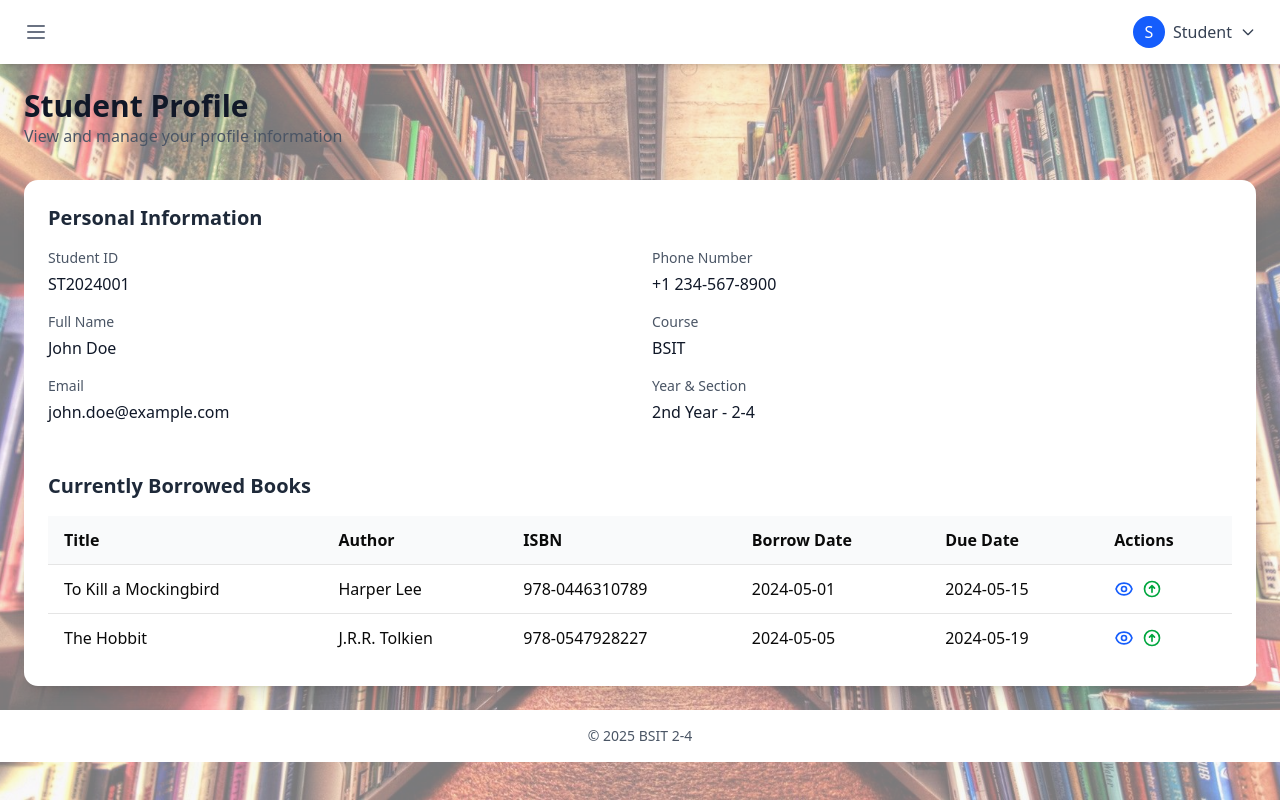
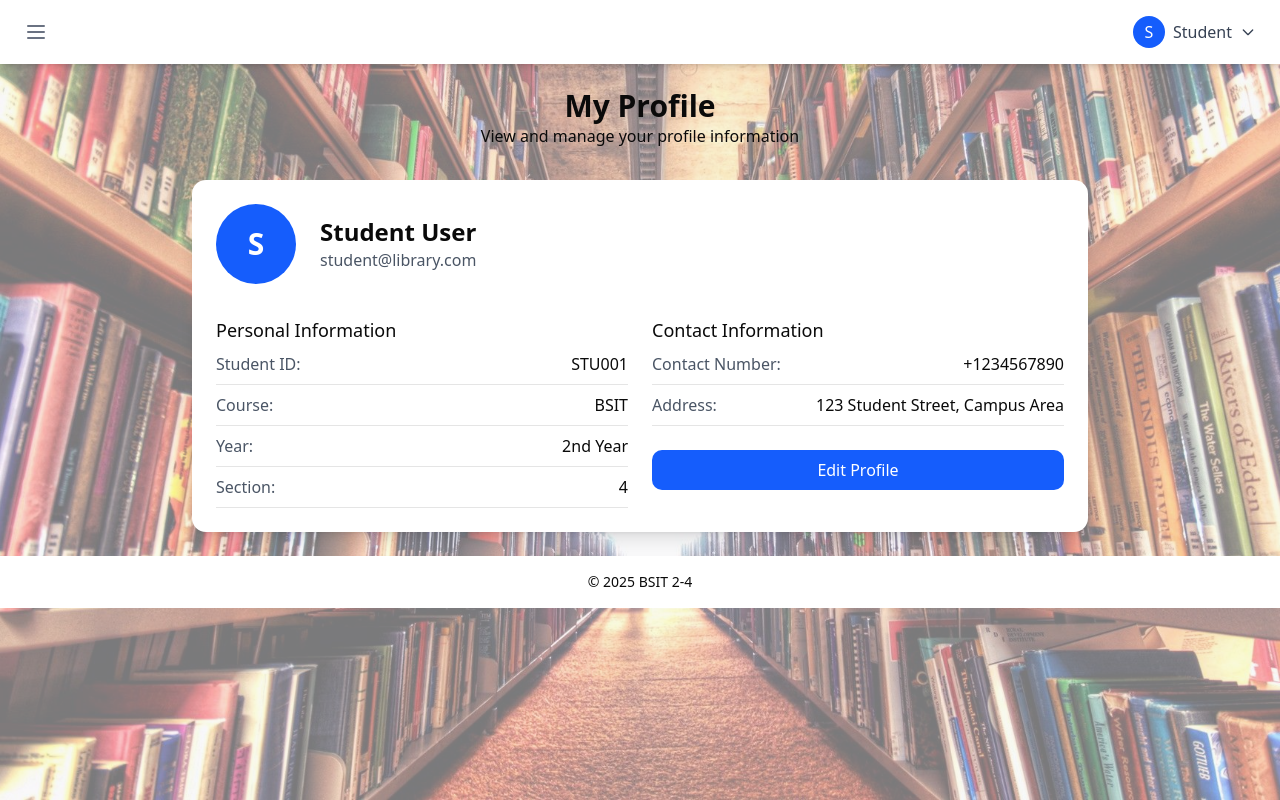
Before and after one commit to rheann04/library_management_system, a Next.js app in the folder library-frontend/: page /student/profile in a window 1280 px wide. Built offline with nearby package versions, Linux system fonts and the light colour scheme.

Commit message:
Refactor layout components across Admin and Student pages to enhance text visibility and alignment. Update footer text color for consistency and improve styling in the Student Profile page for better user experience.

```diff
--- a/library-frontend/app/admin/books/page.js
+++ b/library-frontend/app/admin/books/page.js
@@ -161,9 +161,9 @@ export default function BooksPage() {
 
   return (
     <>
-      <div className="mb-8 text-black">
+      <div className="mb-8 text-black flex flex-col items-center">
         <h1 className="text-3xl font-semibold">Books Management</h1>
-        <p className="text-black/70">Manage your library's book collection</p>
+        <p className="text-black">Manage your library's book collection</p>
       </div>
 
       <div className="bg-white rounded-xl shadow-lg p-6 text-black">
--- a/library-frontend/app/admin/dashboard/page.js
+++ b/library-frontend/app/admin/dashboard/page.js
@@ -11,9 +11,9 @@ export default function AdminDashboard() {
 
   return (
     <>
-      <div className="mb-8">
-        <h1 className="text-3xl font-semibold text-gray-800">Dashboard</h1>
-        <p className="text-gray-600">Welcome back, Admin</p>
+      <div className="mb-8 flex flex-col items-center">
+        <h1 className="text-3xl font-semibold">Dashboard</h1>
+        <p className="text-black">Welcome back!, Admin</p>
       </div>
 
       {/* Statistics Cards */}
--- a/library-frontend/app/admin/students/page.js
+++ b/library-frontend/app/admin/students/page.js
@@ -185,9 +185,9 @@ export default function StudentsPage() {
 
   return (
     <>
-      <div className="mb-8 text-black">
+      <div className="mb-8 text-black flex flex-col items-center">
         <h1 className="text-3xl font-semibold">Students Management</h1>
-        <p className="text-black/70">Manage student accounts and borrowing records</p>
+        <p className="text-black">Manage student accounts and borrowing records</p>
       </div>
 
       <div className="bg-white rounded-xl shadow-lg p-6 text-black">
--- a/library-frontend/app/components/AdminLayout.js
+++ b/library-frontend/app/components/AdminLayout.js
@@ -96,7 +96,7 @@ export default function AdminLayout({ children }) {
         </main>
 
         {/* Footer */}
-        <div className="p-4 text-center text-gray-600 text-sm opacity-100 relative z-20 bg-white">
+        <div className="p-4 text-center text-black-600 text-sm opacity-100 relative z-20 bg-white">
           © 2025 BSIT 2-4
         </div>
       </div>
--- a/library-frontend/app/components/StudentDropdown.js
+++ b/library-frontend/app/components/StudentDropdown.js
@@ -49,7 +49,7 @@ export default function StudentDropdown({ isOpen, onClose }) {
 
         <button
           onClick={handleLogout}
-          className="w-full text-left px-4 py-2 hover:bg-gray-100 rounded-lg flex items-center space-x-2 text-red-600"
+          className="w-full text-left px-4 py-2 hover:bg-gray-100 rounded-lg flex items-center space-x-2 text-black-600"
         >
           <svg className="w-5 h-5" fill="none" stroke="currentColor" viewBox="0 0 24 24">
             <path strokeLinecap="round" strokeLinejoin="round" strokeWidth="2" d="M17 16l4-4m0 0l-4-4m4 4H7m6 4v1a3 3 0 01-3 3H6a3 3 0 01-3-3V7a3 3 0 013-3h4a3 3 0 013 3v1" />
--- a/library-frontend/app/components/StudentLayout.js
+++ b/library-frontend/app/components/StudentLayout.js
@@ -80,7 +80,7 @@ export default function StudentLayout({ children }) {
         </main>
 
         {/* Footer */}
-        <div className="p-4 text-center text-gray-600 text-sm opacity-100 relative z-20 bg-white">
+        <div className="p-4 text-center text-black-600 text-sm opacity-100 relative z-20 bg-white">
           © 2025 BSIT 2-4
         </div>
       </div>
--- /dev/null
+++ b/library-frontend/app/student/borrowed-books/page.js
@@ -0,0 +1,120 @@
+"use client";
+
+import StudentLayout from '../../components/StudentLayout';
+
+export default function BorrowedBooks() {
+  // Sample borrowed books data - in a real app, this would come from an API or database
+  const borrowedBooks = [
+    {
+      id: 1,
+      title: 'To Kill a Mockingbird',
+      author: 'Harper Lee',
+      isbn: '978-0446310789',
+      borrowDate: '2024-05-01',
+      dueDate: '2024-05-15',
+      status: 'On Time'
+    },
+    {
+      id: 2,
+      title: 'The Hobbit',
+      author: 'J.R.R. Tolkien',
+      isbn: '978-0547928227',
+      borrowDate: '2024-05-05',
+      dueDate: '2024-05-19',
+      status: 'Due Soon'
+    }
+  ];
+
+  return (
+    <StudentLayout>
+      <div className="max-w-6xl mx-auto">
+        <div className="mb-8 text-center">
+          <h1 className="text-3xl font-semibold text-black-900 opacity-100">My Borrowed Books</h1>
+          <p className="text-black-600 opacity-100">Track and manage your borrowed books</p>
+        </div>
+
+        <div className="bg-white rounded-xl shadow-lg p-6">
+          <div className="overflow-x-auto">
+            <table className="min-w-full">
+              <thead>
+                <tr className="bg-gray-50">
+                  <th className="text-left py-3 px-4 font-semibold">Title</th>
+                  <th className="text-left py-3 px-4 font-semibold">Author</th>
+                  <th className="text-left py-3 px-4 font-semibold">ISBN</th>
+                  <th className="text-left py-3 px-4 font-semibold">Borrow Date</th>
+                  <th className="text-left py-3 px-4 font-semibold">Due Date</th>
+                  <th className="text-left py-3 px-4 font-semibold">Status</th>
+                  <th className="text-left py-3 px-4 font-semibold">Actions</th>
+                </tr>
+              </thead>
+              <tbody>
+                {borrowedBooks.map((book) => (
+                  <tr key={book.id} className="border-t hover:bg-gray-50">
+                    <td className="py-3 px-4">{book.title}</td>
+                    <td className="py-3 px-4">{book.author}</td>
+                    <td className="py-3 px-4">{book.isbn}</td>
+                    <td className="py-3 px-4">{book.borrowDate}</td>
+                    <td className="py-3 px-4">{book.dueDate}</td>
+                    <td className="py-3 px-4">
+                      <span
+                        className={`px-2 py-1 rounded-full text-xs font-medium ${
+                          book.status === 'On Time'
+                            ? 'bg-green-100 text-green-800'
+                            : 'bg-yellow-100 text-yellow-800'
+                        }`}
+                      >
+                        {book.status}
+                      </span>
+                    </td>
+                    <td className="py-3 px-4">
+                      <div className="flex space-x-2">
+                        <button
+                          className="text-blue-600 hover:text-blue-800"
+                          title="View Details"
+                        >
+                          <svg className="w-5 h-5" fill="none" stroke="currentColor" viewBox="0 0 24 24">
+                            <path
+                              strokeLinecap="round"
+                              strokeLinejoin="round"
+                              strokeWidth="2"
+                              d="M15 12a3 3 0 11-6 0 3 3 0 016 0z"
+                            />
+                            <path
+                              strokeLinecap="round"
+                              strokeLinejoin="round"
+                              strokeWidth="2"
+                              d="M2.458 12C3.732 7.943 7.523 5 12 5c4.478 0 8.268 2.943 9.542 7-1.274 4.057-5.064 7-9.542 7-4.477 0-8.268-2.943-9.542-7z"
+                            />
+                          </svg>
+                        </button>
+                        <button
+                          className="text-green-600 hover:text-green-800"
+                          title="Return Book"
+                        >
+                          <svg className="w-5 h-5" fill="none" stroke="currentColor" viewBox="0 0 24 24">
+                            <path
+                              strokeLinecap="round"
+                              strokeLinejoin="round"
+                              strokeWidth="2"
+                              d="M9 11l3-3m0 0l3 3m-3-3v8m0-13a9 9 0 110 18 9 9 0 010-18z"
+                            />
+                          </svg>
+                        </button>
+                      </div>
+                    </td>
+                  </tr>
+                ))}
+              </tbody>
+            </table>
+          </div>
+
+          {borrowedBooks.length === 0 && (
+            <div className="text-center py-8">
+              <p className="text-gray-600">You haven't borrowed any books yet.</p>
+            </div>
+          )}
+        </div>
+      </div>
+    </StudentLayout>
+  );
+}
--- a/library-frontend/app/student/profile/page.js
+++ b/library-frontend/app/student/profile/page.js
@@ -1,131 +1,85 @@
 "use client";
 
-import { useState } from 'react';
 import StudentLayout from '../../components/StudentLayout';
 
 export default function StudentProfile() {
-  // Sample student data - in a real app this would come from an API/database
-  const student = {
-    id: "ST2024001",
-    firstName: "John",
-    lastName: "Doe",
-    email: "john.doe@example.com",
-    phoneNumber: "+1 234-567-8900",
+  // Sample student data - in a real app, this would come from an API or database
+  const studentData = {
+    name: "Student User",
+    email: "student@library.com",
+    id: "STU001",
     course: "BSIT",
-    yearLevel: "2nd Year",
-    section: "2-4",
-    borrowedBooks: [
-      { id: 2, title: 'To Kill a Mockingbird', author: 'Harper Lee', isbn: '978-0446310789', borrowDate: '2024-05-01', dueDate: '2024-05-15' },
-      { id: 5, title: 'The Hobbit', author: 'J.R.R. Tolkien', isbn: '978-0547928227', borrowDate: '2024-05-05', dueDate: '2024-05-19' }
-    ]
+    year: "2nd Year",
+    section: "4",
+    contactNumber: "+1234567890",
+    address: "123 Student Street, Campus Area"
   };
 
   return (
     <StudentLayout>
-      <div className="mb-8">
-        <h1 className="text-3xl font-semibold text-gray-900">Student Profile</h1>
-        <p className="text-gray-600">View and manage your profile information</p>
+      <div className="max-w-4xl mx-auto">
+        <div className="mb-8 text-center">
+          <h1 className="text-3xl font-semibold text-black-900 opacity-100">My Profile</h1>
+          <p className="text-black-600 opacity-100">View and manage your profile information</p>
         </div>
 
         <div className="bg-white rounded-xl shadow-lg p-6">
-        {/* Personal Information Section */}
-        <div className="mb-8">
-          <h2 className="text-xl font-semibold text-gray-800 mb-4">Personal Information</h2>
-          <div className="grid grid-cols-2 gap-6">
-            <div>
-              <div className="mb-4">
-                <label className="block text-sm font-medium text-gray-600">Student ID</label>
-                <p className="mt-1 text-gray-900">{student.id}</p>
+          <div className="flex items-center mb-8">
+            <div className="w-20 h-20 rounded-full bg-blue-600 flex items-center justify-center text-white text-3xl font-semibold">
+              {studentData.name.charAt(0)}
             </div>
-              <div className="mb-4">
-                <label className="block text-sm font-medium text-gray-600">Full Name</label>
-                <p className="mt-1 text-gray-900">{student.firstName} {student.lastName}</p>
-              </div>
-              <div className="mb-4">
-                <label className="block text-sm font-medium text-gray-600">Email</label>
-                <p className="mt-1 text-gray-900">{student.email}</p>
+            <div className="ml-6">
+              <h2 className="text-2xl font-semibold">{studentData.name}</h2>
+              <p className="text-gray-600">{studentData.email}</p>
             </div>
           </div>
+
+          <div className="grid grid-cols-2 gap-6">
+            <div className="space-y-4">
               <div>
-              <div className="mb-4">
-                <label className="block text-sm font-medium text-gray-600">Phone Number</label>
-                <p className="mt-1 text-gray-900">{student.phoneNumber}</p>
+                <h3 className="text-lg font-medium mb-2">Personal Information</h3>
+                <div className="space-y-2">
+                  <div className="flex justify-between border-b pb-2">
+                    <span className="text-gray-600">Student ID:</span>
+                    <span className="font-medium">{studentData.id}</span>
                   </div>
-              <div className="mb-4">
-                <label className="block text-sm font-medium text-gray-600">Course</label>
-                <p className="mt-1 text-gray-900">{student.course}</p>
+                  <div className="flex justify-between border-b pb-2">
+                    <span className="text-gray-600">Course:</span>
+                    <span className="font-medium">{studentData.course}</span>
                   </div>
-              <div className="mb-4">
-                <label className="block text-sm font-medium text-gray-600">Year & Section</label>
-                <p className="mt-1 text-gray-900">{student.yearLevel} - {student.section}</p>
+                  <div className="flex justify-between border-b pb-2">
+                    <span className="text-gray-600">Year:</span>
+                    <span className="font-medium">{studentData.year}</span>
+                  </div>
+                  <div className="flex justify-between border-b pb-2">
+                    <span className="text-gray-600">Section:</span>
+                    <span className="font-medium">{studentData.section}</span>
                   </div>
                 </div>
               </div>
             </div>
 
-        {/* Currently Borrowed Books Section */}
+            <div className="space-y-4">
               <div>
-          <h2 className="text-xl font-semibold text-gray-800 mb-4">Currently Borrowed Books</h2>
-          <div className="overflow-x-auto">
-            <table className="min-w-full">
-              <thead>
-                <tr className="bg-gray-50">
-                  <th className="text-left py-3 px-4 font-semibold">Title</th>
-                  <th className="text-left py-3 px-4 font-semibold">Author</th>
-                  <th className="text-left py-3 px-4 font-semibold">ISBN</th>
-                  <th className="text-left py-3 px-4 font-semibold">Borrow Date</th>
-                  <th className="text-left py-3 px-4 font-semibold">Due Date</th>
-                  <th className="text-left py-3 px-4 font-semibold">Actions</th>
-                </tr>
-              </thead>
-              <tbody>
-                {student.borrowedBooks.map((book) => (
-                  <tr key={book.id} className="border-t hover:bg-gray-50">
-                    <td className="py-3 px-4">{book.title}</td>
-                    <td className="py-3 px-4">{book.author}</td>
-                    <td className="py-3 px-4">{book.isbn}</td>
-                    <td className="py-3 px-4">{book.borrowDate}</td>
-                    <td className="py-3 px-4">{book.dueDate}</td>
-                    <td className="py-3 px-4">
-                      <div className="flex space-x-2">
-                        <button
-                          className="text-blue-600 hover:text-blue-800"
-                          title="View Details"
-                        >
-                          <svg className="w-5 h-5" fill="none" stroke="currentColor" viewBox="0 0 24 24">
-                            <path
-                              strokeLinecap="round"
-                              strokeLinejoin="round"
-                              strokeWidth="2"
-                              d="M15 12a3 3 0 11-6 0 3 3 0 016 0z"
-                            />
-                            <path
-                              strokeLinecap="round"
-                              strokeLinejoin="round"
-                              strokeWidth="2"
-                              d="M2.458 12C3.732 7.943 7.523 5 12 5c4.478 0 8.268 2.943 9.542 7-1.274 4.057-5.064 7-9.542 7-4.477 0-8.268-2.943-9.542-7z"
-                            />
-                          </svg>
-                        </button>
-                        <button
-                          className="text-green-600 hover:text-green-800"
-                          title="Return Book"
-                        >
-                          <svg className="w-5 h-5" fill="none" stroke="currentColor" viewBox="0 0 24 24">
-                            <path
-                              strokeLinecap="round"
-                              strokeLinejoin="round"
-                              strokeWidth="2"
-                              d="M9 11l3-3m0 0l3 3m-3-3v8m0-13a9 9 0 110 18 9 9 0 010-18z"
-                            />
-                          </svg>
+                <h3 className="text-lg font-medium mb-2">Contact Information</h3>
+                <div className="space-y-2">
+                  <div className="flex justify-between border-b pb-2">
+                    <span className="text-gray-600">Contact Number:</span>
+                    <span className="font-medium">{studentData.contactNumber}</span>
+                  </div>
+                  <div className="flex justify-between border-b pb-2">
+                    <span className="text-gray-600">Address:</span>
+                    <span className="font-medium">{studentData.address}</span>
+                  </div>
+                </div>
+              </div>
+
+              <div className="mt-6">
+                <button className="w-full bg-blue-600 text-white py-2 px-4 rounded-lg hover:bg-blue-700 transition-colors">
+                  Edit Profile
                 </button>
               </div>
-                    </td>
-                  </tr>
-                ))}
-              </tbody>
-            </table>
+            </div>
           </div>
         </div>
       </div>
```
Lines whose indentation alone changed are shown as unchanged.
